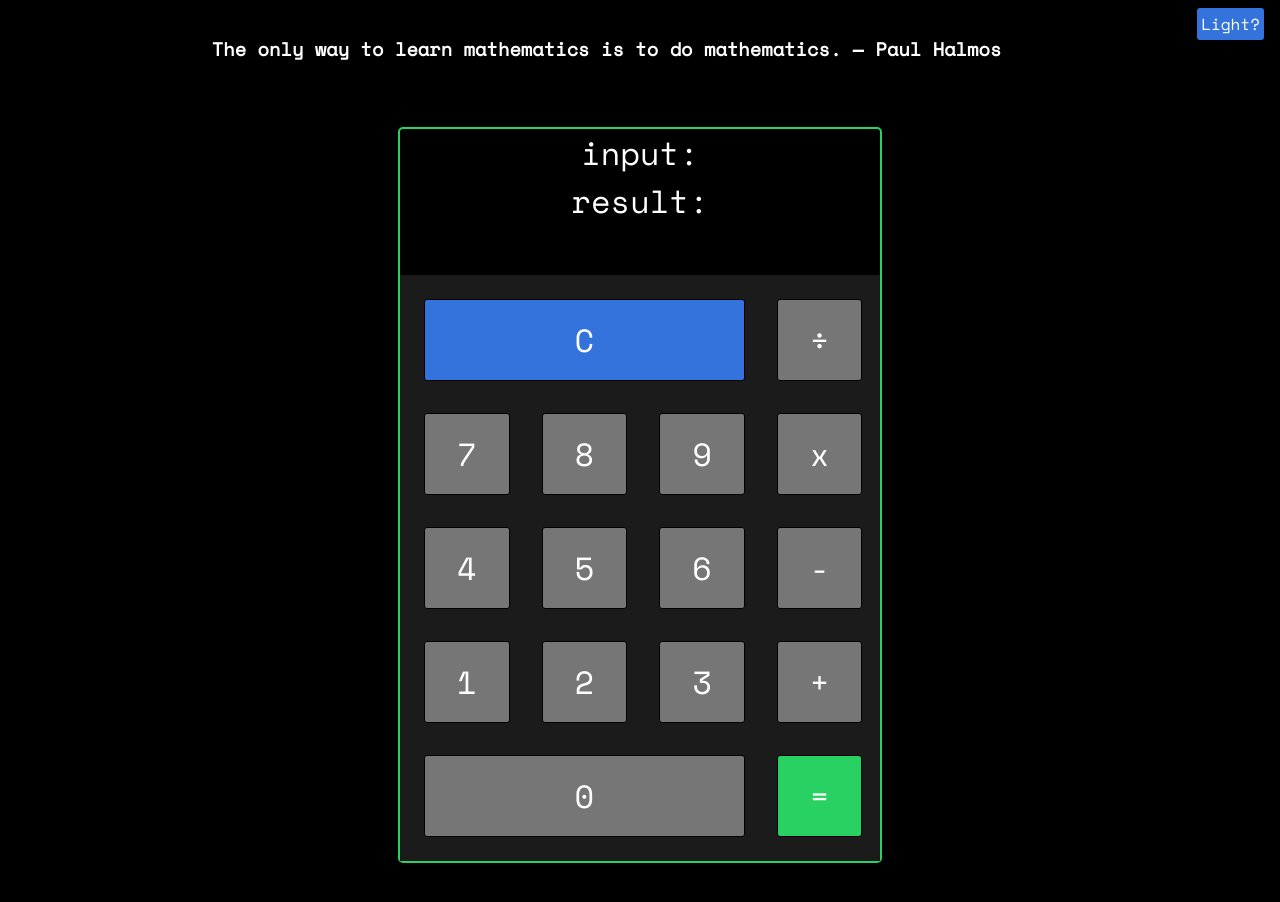
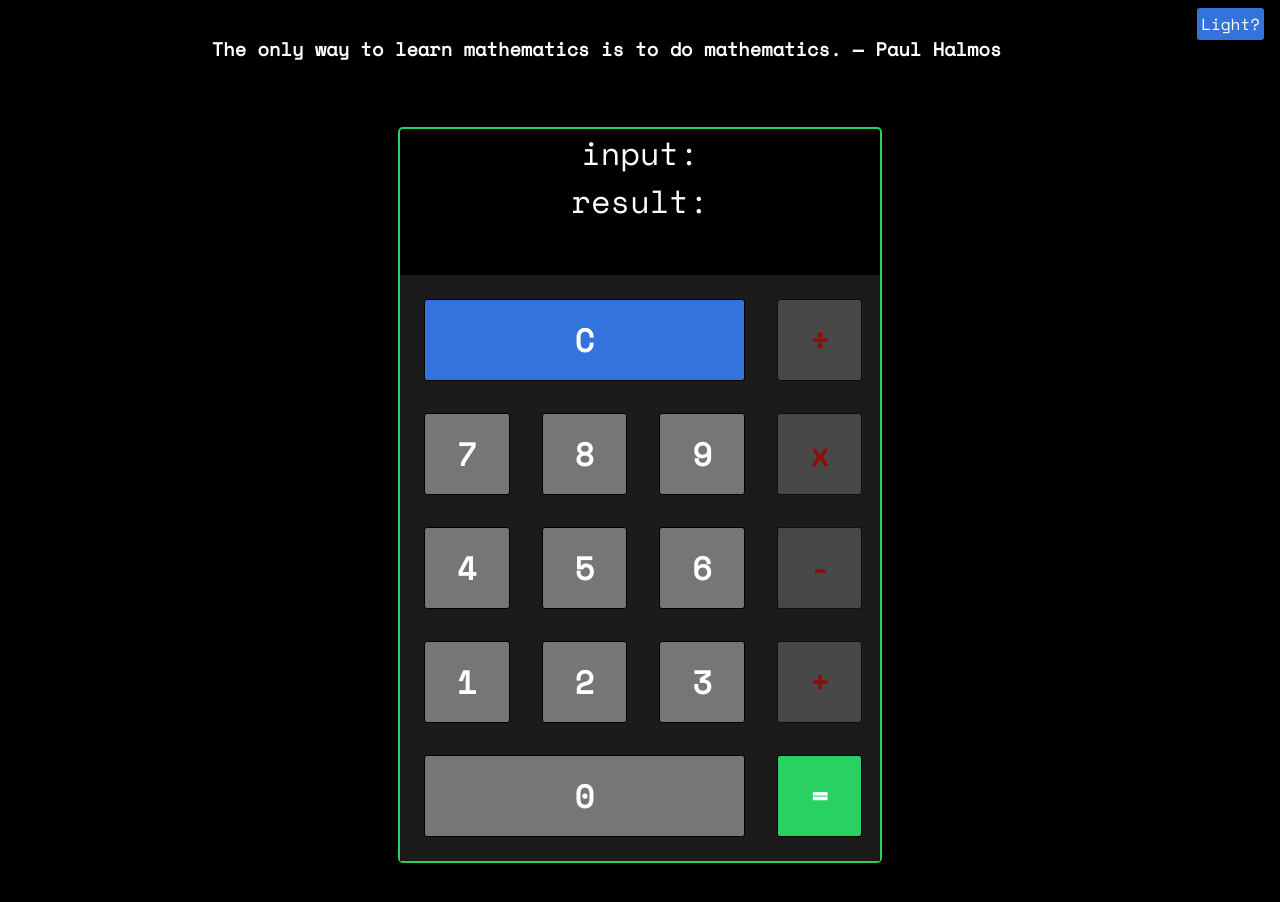
Before and after one commit to ethyl2/calculator, a React (Create React App) app: page / in a window 1280 px wide. Shown: the top 902 px of the page. Built offline with nearby package versions, Linux system fonts and the light colour scheme.

Commit message:
Feat: Disables operator buttons after pressed, until a digit is pressed, to prevent adjacent operators

```diff
--- a/src/App.css
+++ b/src/App.css
@@ -54,6 +54,7 @@ button:hover {
   grid-template-columns: 3fr 1fr;
   background: #ece9ea;
   padding: 0.25em;
+  font-weight: bold;
 }
 
 .dark-mode .buttons-area {
@@ -63,6 +64,18 @@ button:hover {
   display: grid;
   grid-template-columns: 1fr;
   grid-template-rows: repeat(5, 1fr);
+}
+
+.enabled {
+  color: #28d161;
+  pointer-events: auto;
+  opacity: 1;
+}
+
+.disabled {
+  color: red;
+  pointer-events: none;
+  opacity: 0.5;
 }
 
 .right-side div.equal-button {
--- a/src/components/Calculator.js
+++ b/src/components/Calculator.js
@@ -6,6 +6,7 @@ export default function Calculator() {
   const [result, setResult] = useState('');
   const [input, setInput] = useState();
   const [operator, setOperator] = useState();
+  const [prevWasOperator, setPrevWasOperator] = useState(true);
 
   useEffect(() => {
     setTopDisplay(result);
@@ -17,9 +18,11 @@ export default function Calculator() {
     setInput(null);
     setOperator(null);
     setHistory('');
+    setPrevWasOperator(true);
   };
 
   const handleClick = (e) => {
+    setPrevWasOperator(false);
     if (operator === 'calculate') {
       setResult('');
     }
@@ -36,7 +39,20 @@ export default function Calculator() {
     }
   };
 
+  /*
+ // If previous clicked-on item was an operator, take off that old operator before adding the new one.
+        if (Object.values(operators).includes(history[history.length - 1])) {
+          // Take off last item of history
+          console.log('need to take off last operator');
+          setHistory(
+            (prevHistory) =>
+              prevHistory.slice(0, -1) + operators[currentOperator]
+          );
+        } else {
+  */
+
   const handleOperatorClick = (e) => {
+    console.log('clicked on ', e.target.id);
     const operators = {
       add: '+',
       subtract: '-',
@@ -70,20 +86,11 @@ export default function Calculator() {
     }
 
     if (currentOperator !== 'calculate') {
+      setPrevWasOperator(true);
       if (!history) {
         setHistory(result + operators[currentOperator]);
       } else {
-        // If previous clicked-on item was an operator, take off that old operator before adding the new one.
-        if (Object.values(operators).includes(history[history.length - 1])) {
-          // Take off last item of history
-          console.log('need to take off last operator');
-          setHistory(
-            (prevHistory) =>
-              prevHistory.slice(0, -1) + operators[currentOperator]
-          );
-        } else {
-          setHistory((prevHistory) => prevHistory + operators[currentOperator]);
-        }
+        setHistory((prevHistory) => prevHistory + operators[currentOperator]);
       }
     } else {
       setHistory('');
@@ -120,12 +127,40 @@ export default function Calculator() {
           </div>
         </div>
 
-        <div className="right-side" onClick={handleOperatorClick}>
-          <div id="divide">÷</div>
-          <div id="multiply">x</div>
-          <div id="subtract">-</div>
-          <div id="add">+</div>
-          <div id="calculate" className="equal-button">
+        <div className="right-side">
+          <div
+            id="divide"
+            onClick={handleOperatorClick}
+            className={prevWasOperator ? 'disabled' : 'enabled'}
+          >
+            ÷
+          </div>
+          <div
+            id="multiply"
+            onClick={handleOperatorClick}
+            className={prevWasOperator ? 'disabled' : 'enabled'}
+          >
+            x
+          </div>
+          <div
+            id="subtract"
+            onClick={handleOperatorClick}
+            className={prevWasOperator ? 'disabled' : 'enabled'}
+          >
+            -
+          </div>
+          <div
+            id="add"
+            onClick={(e) => !prevWasOperator && handleOperatorClick(e)}
+            className={prevWasOperator ? 'disabled' : 'enabled'}
+          >
+            +
+          </div>
+          <div
+            id="calculate"
+            onClick={handleOperatorClick}
+            className="equal-button"
+          >
             =
           </div>
         </div>
```
